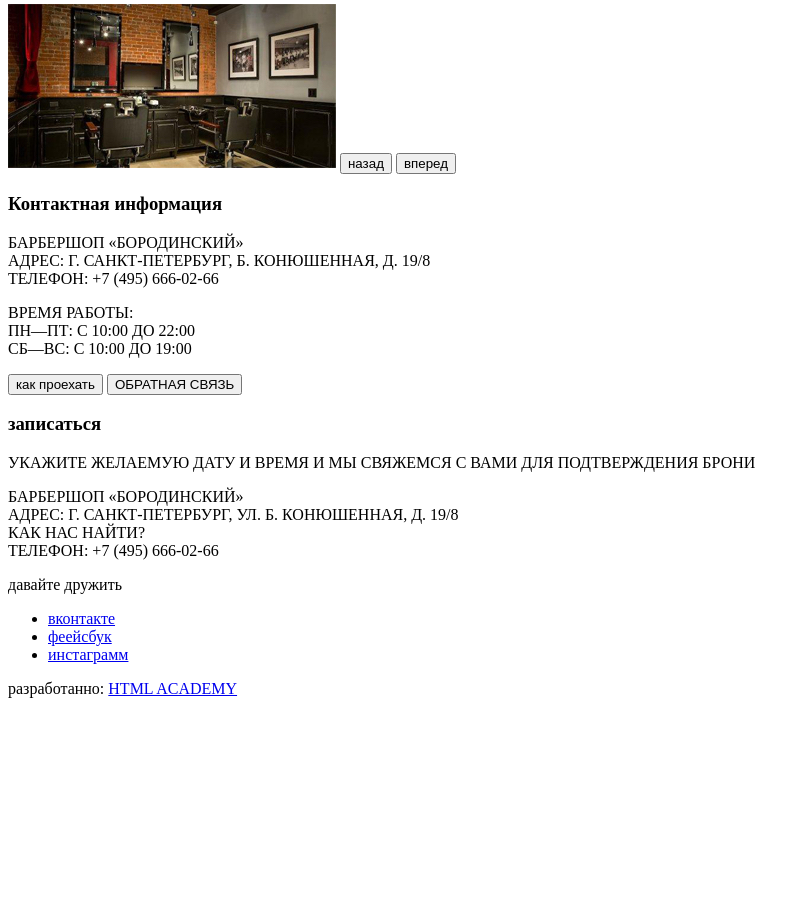
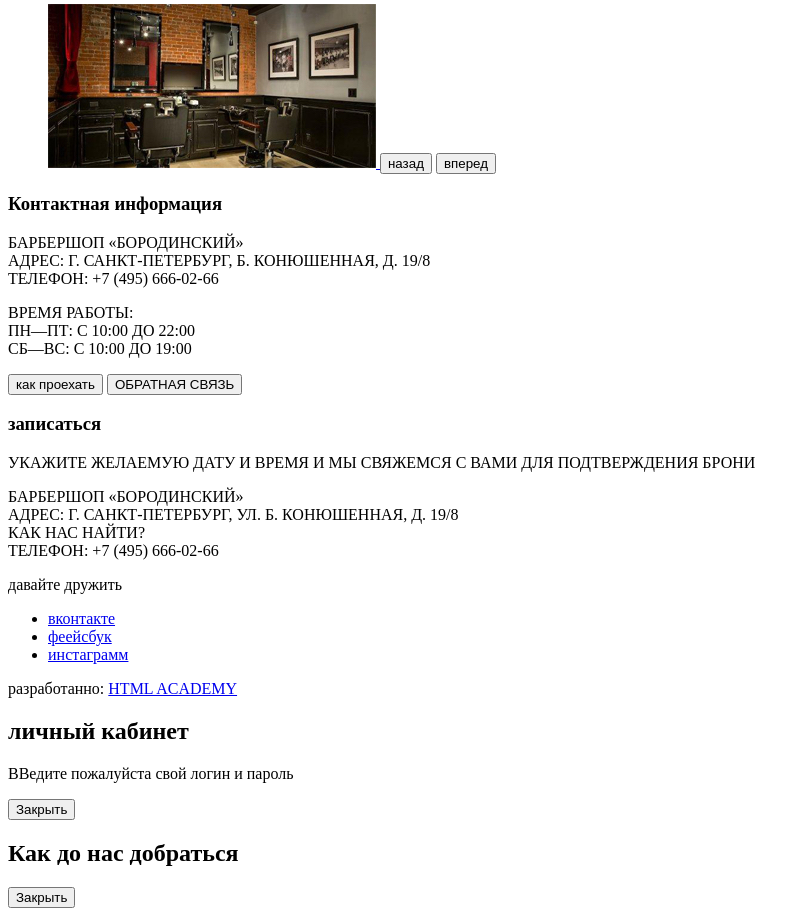
Before and after one commit to nafar87/shool, a plain HTML site: page index.html in a window 1280 px wide. Shown: the part 904-1820 px from the top of the page, without its empty margins (0-810 px from the left). Before the commit the page ends 1618 px from the top, so only its background shows below. Drawn offline with Linux system fonts and the light colour scheme.

Commit message:
add 2 section.

```diff
--- a/index.html
+++ b/index.html
@@ -63,9 +63,13 @@
     </div>
     <div>
         <h3>фотогалерея</h3>
-        <a href="#"><img src="img/interior.jpg" width="328" height="164" alt="интерьер"></a>
+        <figure>
+        <a href="#">
+            <img src="img/interior.jpg" width="328" height="164" alt="интерьер">
+        </a>
         <button type="button">назад</button>
         <button type="button">вперед</button>
+        </figure>
     </div>
     <div>
         <h3>Контактная информация</h3>
@@ -100,10 +104,15 @@
     <p>разработанно: <a href="#">HTML ACADEMY</a></p>
   </div>
 </footer>
-
-<div>
-
-</div>
-
+<section>
+    <h2>личный кабинет</h2>
+   <p>ВВедите пожалуйста свой логин и пароль</p>
+    <!--Форма-->
+    <button type="button">Закрыть</button>
+</section>
+<section>
+    <h2>Как до нас добраться</h2>
+    <button type="button">Закрыть</button>
+</section>
 </body>
 </html>
```
